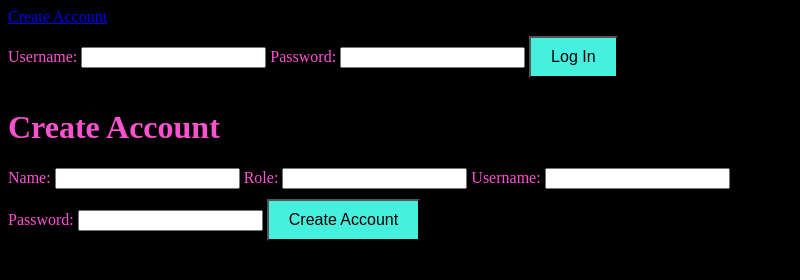
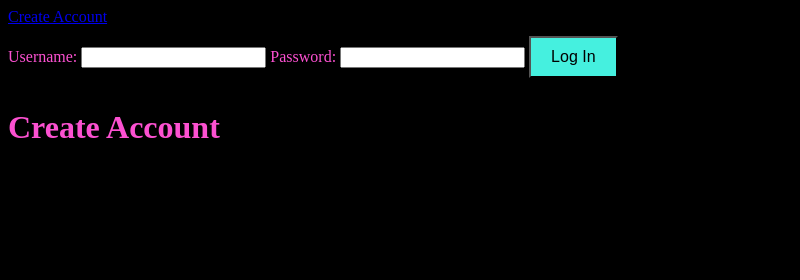
Before and after one commit to 0xChr15/SRv1T, an Electron app: page SRv1 FrontEnd/index.html in a window 800 px wide. Drawn offline with Linux system fonts and the light colour scheme.

Commit message:
deleted duplicated code

```diff
--- a/SRv1 FrontEnd/index.html
+++ b/SRv1 FrontEnd/index.html
@@ -28,24 +28,4 @@
   <body>
     <h1>Create Account</h1>
 
-    <form id="create-account-form">
-      <label for="name">Name:</label>
-      <input type="text" id="name" name="name" required>
-
-      <label for="role">Role:</label>
-      <input type="text" id="role" name="role" required>
-
-      <label for="username">Username:</label>
-      <input type="text" id="username" name="username" required>
-
-      <label for="password">Password:</label>
-      <input type="password" id="password" name="password" required>
-
-      <button type="submit">Create Account</button>
-    </form>
-
-    <script src="js/validation.js"></script>
-  </body>
-</html>
-
 <link rel="stylesheet" type="text/css" href="styles.css">
```
